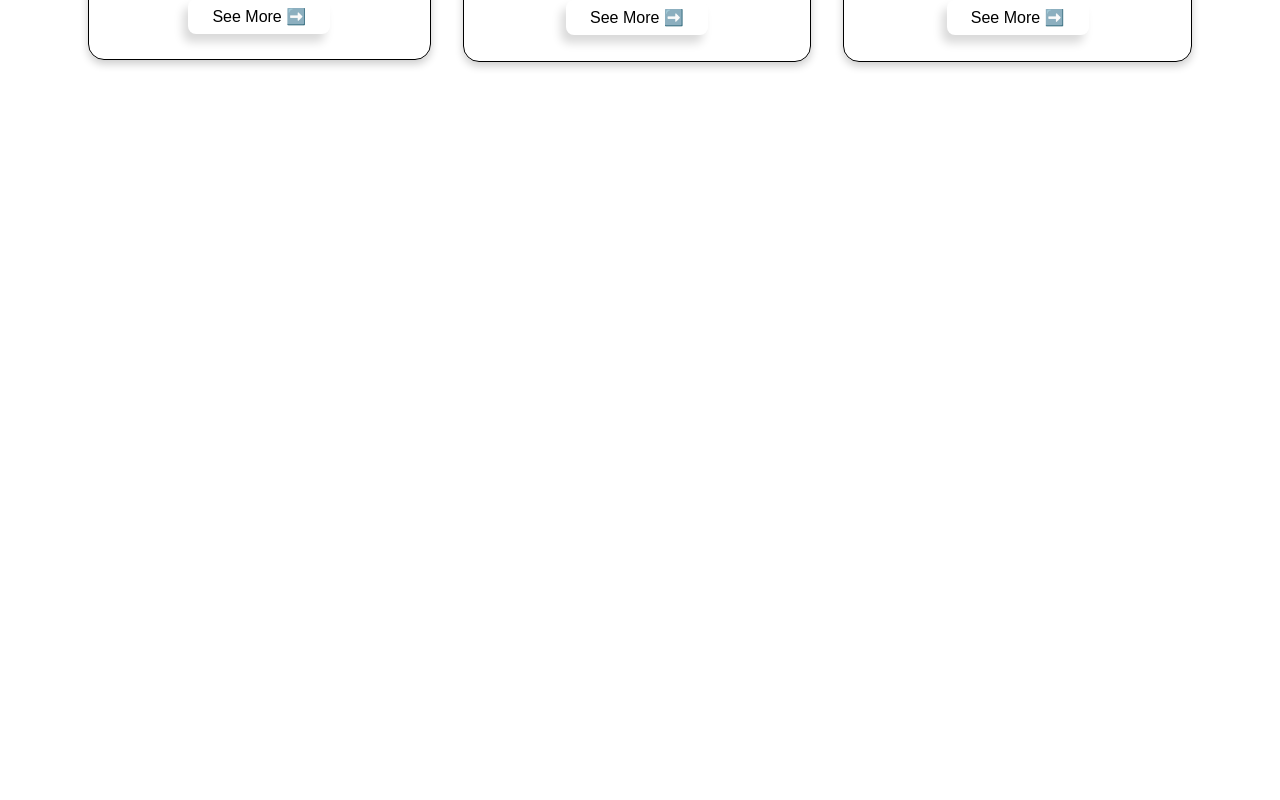
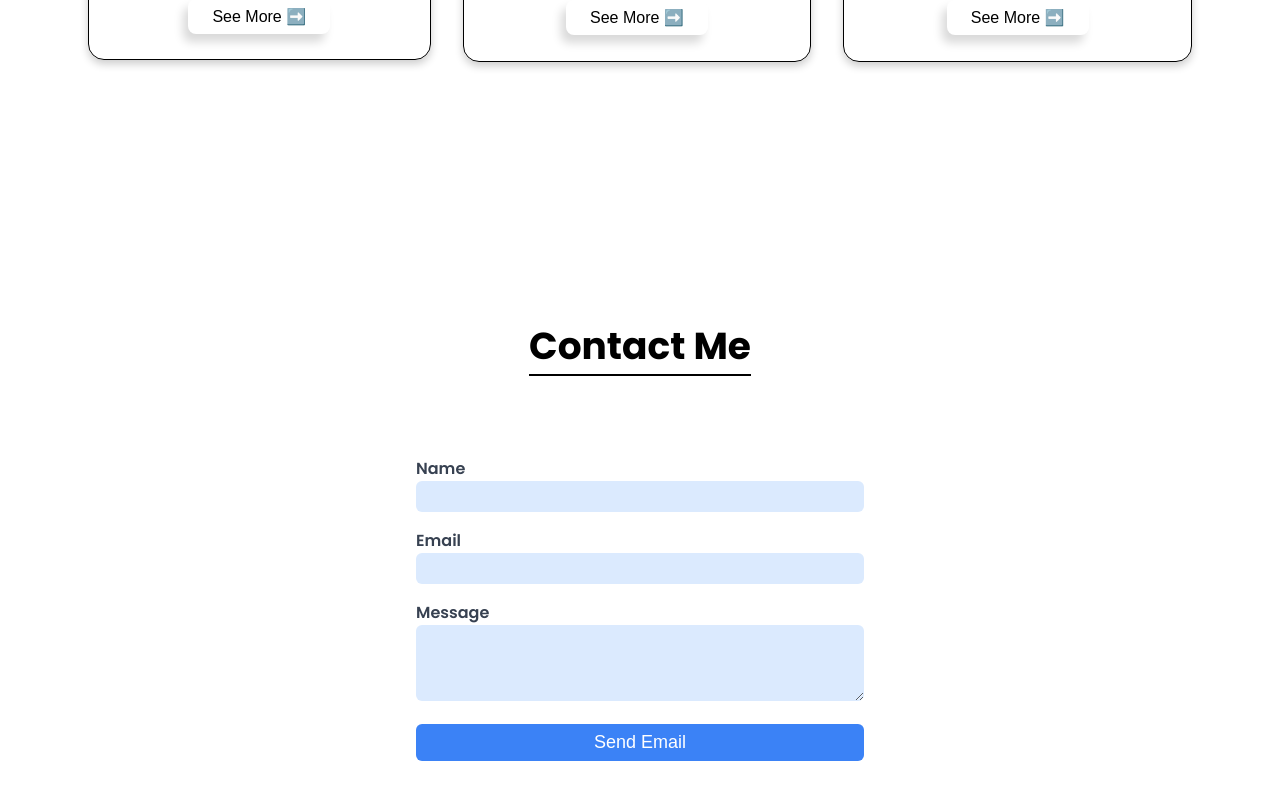
Before and after one commit to Seinki/seinki-personal-portfolio-web, a React (Vite) app: page / in a window 1280 px wide. Shown: the part 5259-6059 px from the top of the page. Before the commit the page ends 5465 px from the top, so only its background shows below. Built offline with nearby package versions, Linux system fonts and the light colour scheme.

Commit message:
Add & styling contact component

```diff
--- a/src/App.jsx
+++ b/src/App.jsx
@@ -5,6 +5,7 @@ import About from './component/About'
 import Resume from './component/Resume'
 import Skills from './component/Skills'
 import Portfolio from './component/Portfolio'
+import Contact from './component/Contact'
 
 function App() {
   return (
@@ -15,6 +16,7 @@ function App() {
       <Resume />
       <Skills />
       <Portfolio />
+      <Contact />
     </>
   )
 }
--- /dev/null
+++ b/src/component/Contact.jsx
@@ -0,0 +1,76 @@
+// import personalData from '../personalData.json';
+
+export default function Contact() {
+  return (
+    <section className="container">
+      <div className="contact">
+        <div className="contact-title about-title">
+          <h1>Contact Me</h1>
+        </div>
+        <div className="contact-content">
+          {/* <!-- input user --> */}
+          <form
+            id="contact-form"
+            action="https://formspree.io/f/moqoekoq"
+            method="POST"
+            className="contact-forms"
+          >
+            <div className="input-container">
+              <label
+                htmlFor="name"
+                className="name-label"
+              >
+                Name
+              </label>
+              <input
+                className="name-input"
+                type="text"
+                name="name"
+                id="name"
+                required
+              />
+            </div>
+            <div className="input-container">
+              <label
+                htmlFor="email"
+                className="email-label"
+              >
+                Email
+              </label>
+              <input
+                className="email-input w-full px-4 py-2 bg-blue-100 rounded-md focus:ring-blue-950"
+                type="email"
+                name="email"
+                id="email"
+                required
+              />
+            </div>
+            <div className="input-container">
+              <label
+                htmlFor="message"
+                className="message-label"
+              >
+                Message
+              </label>
+              <textarea
+                className="textarea-input"
+                name="message"
+                id="message"
+                cols="30"
+                rows="4"
+                required
+              ></textarea>
+            </div>
+            <div className="">
+              <button className="button-send-email" type="submit">
+                Send Email
+              </button>
+            </div>
+          </form>
+
+
+        </div>
+      </div>
+    </section>
+  )
+}
--- a/src/style.css
+++ b/src/style.css
@@ -564,3 +564,102 @@ nav {
   text-decoration-color: none;
   color: black;
 }
+
+/* Contact Section */
+.contact-title {
+  margin-top: 2rem;
+}
+
+.contact-content {
+  /* display: flex; */
+  align-content: center;
+}
+
+.contact-forms {
+  max-width: 28rem;
+  /* margin-top: 2.50rem; */
+  margin: auto;
+}
+
+.input-container {
+  margin-bottom: 1rem;
+}
+
+.name-label {
+  display: block;
+  font-weight: 600;
+  color: rgb(55 65 81);
+}
+
+.name-input {
+  background-color: rgb(219 234 254);
+  width: 100%;
+  padding-left: 1rem;
+  padding-right: 1rem;
+  padding-top: 0.5rem;
+  padding-bottom: 0.5rem;
+  border-radius: 0.375rem;
+}
+
+.name-input:focus {
+  --tw-ring-color: rgb(23 37 84)
+}
+
+.email-label {
+  display: block;
+  font-weight: 600;
+  color: rgb(55 65 81)
+}
+
+.email-input {
+  background-color: rgb(219 234 254);
+  width: 100%;
+  padding-left: 1rem;
+  padding-right: 1rem;
+  padding-top: 0.5rem;
+  padding-bottom: 0.5rem;
+  border-radius: 0.375rem;
+}
+
+.email-input:focus {
+  --tw-ring-color: rgb(23 37 84)
+}
+
+.message-label {
+  display: block;
+  font-weight: 600;
+  color: rgb(55 65 81)
+}
+
+.textarea-input {
+  background-color: rgb(219 234 254);
+  width: 100%;
+  padding-left: 1rem;
+  padding-right: 1rem;
+  padding-top: 0.5rem;
+  padding-bottom: 0.5rem;
+  border-radius: 0.375rem;
+}
+
+.textarea-input:focus {
+  --tw-ring-color: rgb(23 37 84)
+}
+
+.button-send-email {
+  color: white;
+  font-size: large;
+  background-color: rgb(59 130 246);
+  width: 100%;
+  padding-left: 1rem;
+  padding-right: 1rem;
+  padding-top: 0.5rem;
+  padding-bottom: 0.5rem;
+  border-radius: 0.375rem;
+  text-align: center;
+}
+
+.button-send-email:hover {
+  color: white;
+  background-color: rgb(37 99 235);
+  transition: all 0.3s ease-in-out;
+}
```
